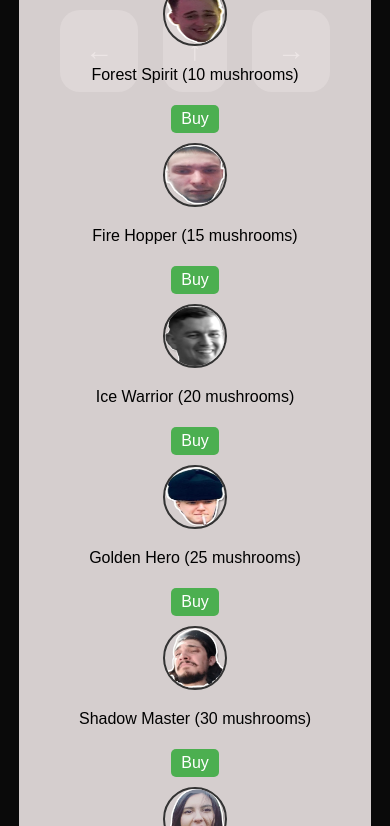
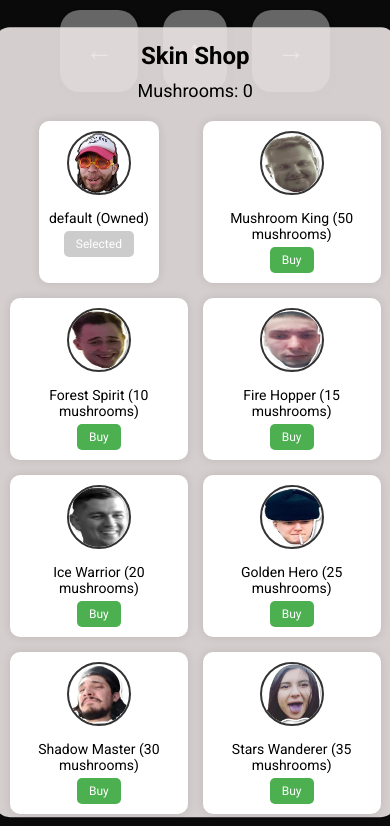
Before and after one commit to MagicOvad/OVAD, a plain HTML site: page index.html in a window 390 px wide. Both pictures are taken after a click on the button "Shop". Shown: the top 826 px of the page. Drawn offline with Linux system fonts and the light colour scheme.

Commit message:
index.html

```diff
--- a/index.html
+++ b/index.html
@@ -3,6 +3,7 @@
 <head>
     <meta charset="UTF-8">
     <meta name="viewport" content="width=device-width, initial-scale=1.0">
+    <link href="https://fonts.googleapis.com/css2?family=Roboto:wght@400;700&display=swap" rel="stylesheet">
     <title>Magic Ovad Jump Master</title>
     <style>
         :root {
@@ -67,21 +68,24 @@
         /* Shop Styles */
         #shop {
     position: absolute;
-            top: 70%;
+    top: 50%;
     left: 50%;
     transform: translate(-50%, -50%);
     background: rgba(235, 228, 228, 0.9);
     padding: 20px;
     border-radius: 15px;
     text-align: center;
-            display: none;
+    display: none; /* Предполагаю, что меню скрыто по умолчанию */
     z-index: 10;
-            width: 80%;
-            max-width: 600px;
+    width: 90%;
+    max-width: 800px;
+    max-height: 90vh; /* Ограничение высоты для одного экрана */
+    overflow-y: auto; /* Прокрутка, если скинов много */
 }
 
 #shop h2 {
     margin: 0 0 10px 0;
+    font-size: 28px;
 }
 
 #mushroom-count {
@@ -89,33 +93,103 @@
     margin-bottom: 20px;
 }
 
+#skin-list {
+    display: grid;
+    grid-template-columns: repeat(auto-fit, minmax(150px, 1fr)); /* Адаптивная сетка */
+    gap: 20px;
+    justify-items: center;
+}
+
+#shop, #shop h2, #shop p, #shop button {
+    font-family: 'Roboto', sans-serif;
+}
 .skin-item {
-            display: inline-block;
-            margin: 5px;
-            text-align: center;
+    display: flex;
+    flex-direction: column;
+    align-items: center;
+    background: #fff;
+    padding: 10px;
+    border-radius: 10px;
+    transition: transform 0.2s, box-shadow 0.2s;
+    box-shadow: 0 0 10px rgba(0, 0, 0, 0.1);
+}
+
+.skin-item img {
+    width: 80px;
+    height: 80px;
+    border: 2px solid #333;
+    border-radius: 50%;
+    margin-bottom: 10px;
+}
+* Анимация при наведении для ПК */
+.skin-item:hover {
+    transform: scale(1.05); /* Лёгкое увеличение */
+    box-shadow: 0 0 15px rgba(0, 0, 0, 0.2); /* Тень */
+}
+
+/* Для мобильных устройств через касание */
+.skin-item.active {
+    transform: scale(1.05);
+    box-shadow: 0 0 15px rgba(0, 0, 0, 0.2);
+}
+.skin-item p {
+    font-size: 16px;
+    margin: 5px 0;
+}
+
+.skin-item button {
+    padding: 8px 15px;
+    font-size: 14px;
+    border: none;
+    border-radius: 5px;
+    background-color: #4CAF50;
+    color: white;
+    cursor: pointer;
+    transition: background-color 0.3s;
+}
+
+.skin-item button:disabled {
+    background-color: #ccc;
+    cursor: not-allowed;
+}
+
+.skin-item button:not(:disabled):hover {
+    background-color: #45a049;
+}
+
+/* Медиа-запросы для мобильных устройств */
+@media (max-width: 600px) {
+    #shop {
+        width: 95%;
+        padding: 15px;
+    }
+
+    #shop h2 {
+        font-size: 24px;
+    }
+
+    #mushroom-count {
+        font-size: 18px;
+    }
+
+    #skin-list {
+        grid-template-columns: repeat(auto-fit, minmax(120px, 1fr));
+        gap: 15px;
     }
 
     .skin-item img {
         width: 60px;
         height: 60px;
-            border: 2px solid #333;
-            border-radius: 40px;
+    }
+
+    .skin-item p {
+        font-size: 14px;
     }
 
     .skin-item button {
-            margin-top: 5px;
-            padding: 5px 10px;
-            font-size: 16px;
-            border: none;
-            border-radius: 5px;
-            background-color: #4CAF50;
-            color: white;
-            cursor: pointer;
+        padding: 6px 12px;
+        font-size: 12px;
     }
-
-        .skin-item button:disabled {
-            background-color: #ccc;
-            cursor: not-allowed;
 }
 
         #game-container {
@@ -499,7 +573,24 @@
 
         skinList.appendChild(skinItem);
     });
+  // Добавляем обработчики касаний после создания элементов
+  document.querySelectorAll('.skin-item').forEach(item => {
+        item.addEventListener('touchstart', () => {
+            item.classList.add('active');
+        });
+        item.addEventListener('touchend', () => {
+            item.classList.remove('active');
+        });
+    });
+
+    // Привязываем кнопку "Back" (если она еще не привязана)
+    document.getElementById('back-to-menu').onclick = () => {
+        document.getElementById('shop').style.display = 'none';
+        document.getElementById('main-menu').style.display = 'block';
+    };
 }
+
+
         // Buy Skin
         function buySkin(skin) {
             if (mushrooms >= skin.price) {
@@ -912,7 +1003,14 @@
             document.getElementById('mobile-controls').style.display = 'none';
             document.getElementById('main-menu').style.display = 'block';
         });
-
+        document.querySelectorAll('.skin-item').forEach(item => {
+    item.addEventListener('touchstart', () => {
+        item.classList.add('active'); /* Добавляем класс при касании */
+    });
+    item.addEventListener('touchend', () => {
+        item.classList.remove('active'); /* Удаляем класс после касания */
+    });
+});
         // Initialization
         loadData();
         document.getElementById('main-menu').style.display = 'block';
```
Lines whose indentation alone changed are shown as unchanged.
